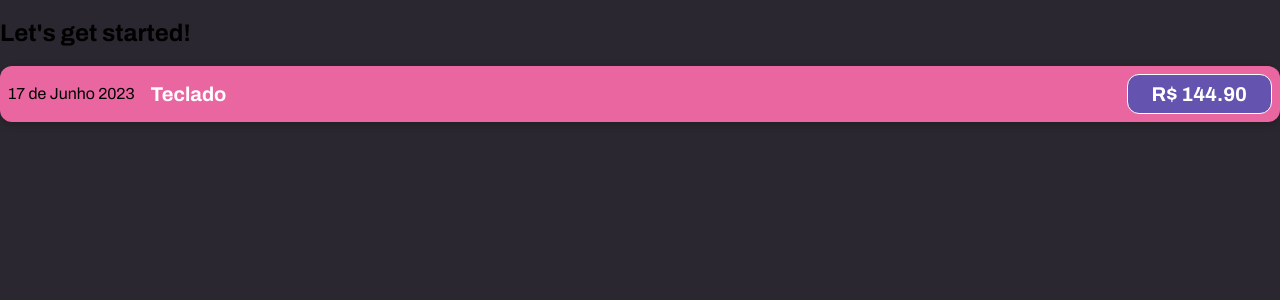
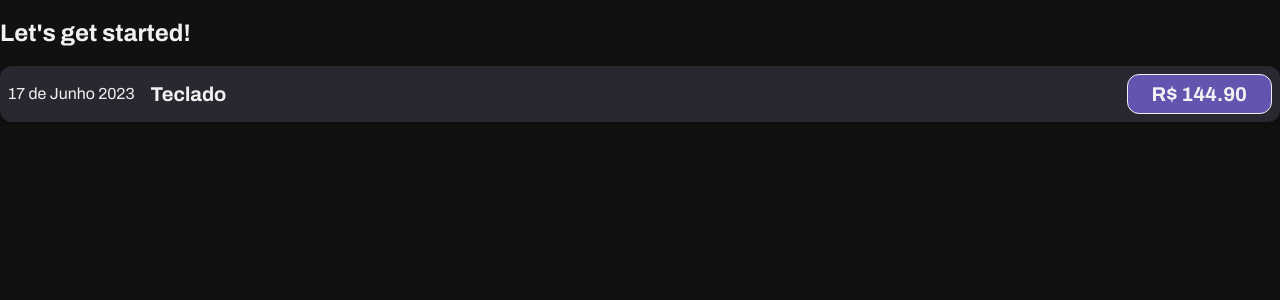
Before and after one commit to Je-Carlos/React-complete-guide, a JavaScript app in the folder react-basics-and-components/: page / in a window 1280 px wide. Shown: the top 300 px of the page. Built offline with nearby package versions, Linux system fonts and the light colour scheme.

Commit message:
mudando paleta de cores

```diff
--- a/react-basics-and-components/src/components/ExpenseItem.css
+++ b/react-basics-and-components/src/components/ExpenseItem.css
@@ -6,7 +6,7 @@
   padding: 0.5rem;
   margin: 1rem 0;
   border-radius: 12px;
-  background-color: #e966a0;
+  background-color: #2b2730;
 }
 
 .expense-item__description {
@@ -24,15 +24,17 @@
   font-size: 1rem;
   flex: 1;
   margin: 0 1rem;
-  color: white;
+  color: #f1f1f1;
 }
-
+.expense-item__date {
+  color: #937aff;
+}
 .expense-item__price {
   font-size: 1rem;
   font-weight: bold;
-  color: white;
+  color: #f1f1f1;
   background-color: #6554af;
-  border: 1px solid white;
+  border: 1px solid #f1f1f1;
   padding: 0.5rem;
   border-radius: 12px;
 }
--- a/react-basics-and-components/src/index.css
+++ b/react-basics-and-components/src/index.css
@@ -10,5 +10,8 @@ html {
 
 body {
   margin: 0;
-  background-color: #2b2730;
+  background-color: #111111;
 }
+div {
+  color: #f1f1f1;
+}
```
